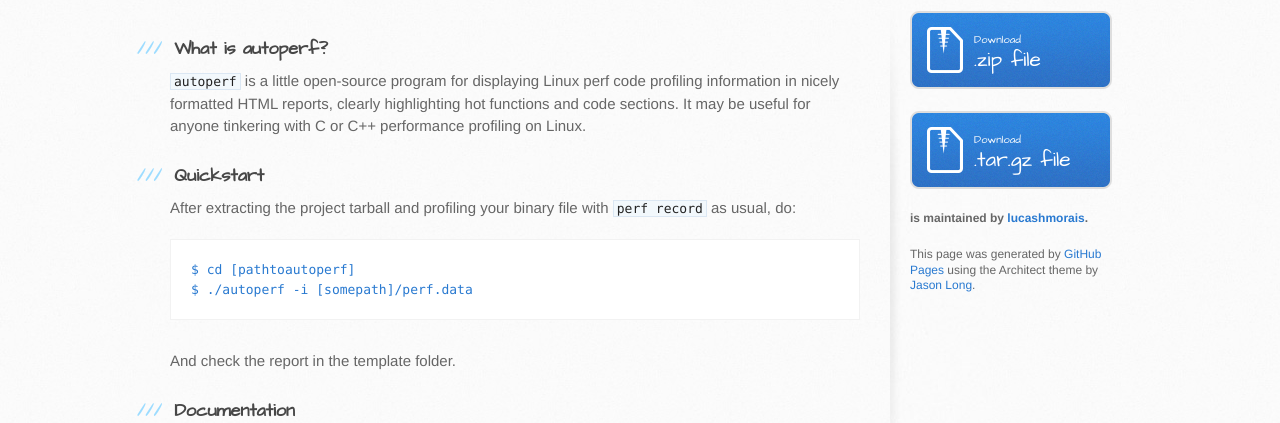
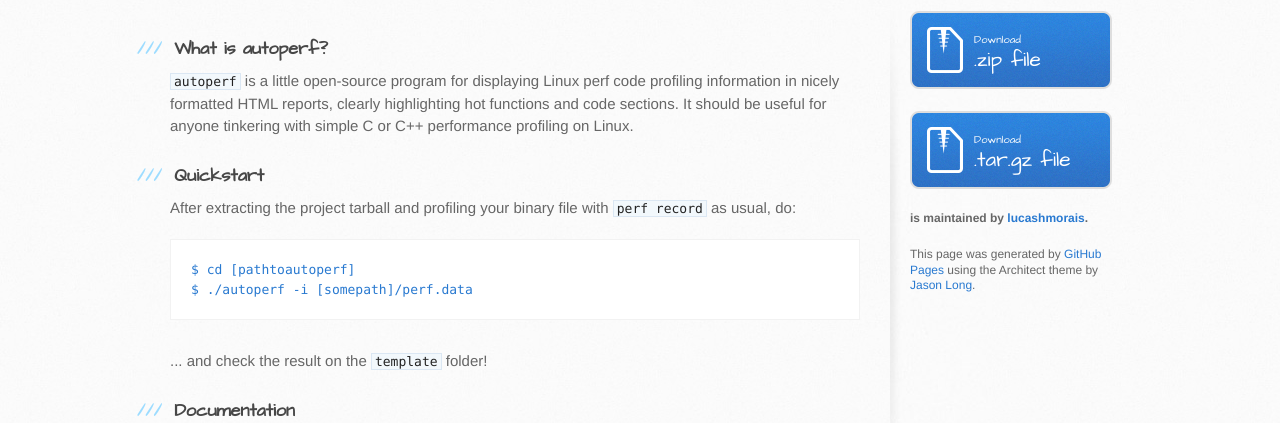
Before and after one commit to lucashmorais/autoperf, a plain HTML site: page index.html in a window 1280 px wide. Shown: the part 187-610 px from the top of the page. Drawn offline with Linux system fonts and the light colour scheme.

```diff
--- a/index.html
+++ b/index.html
@@ -31,7 +31,7 @@
           <h3>
 <a id="what-is-autoperf" class="anchor" href="#what-is-autoperf" aria-hidden="true"><span class="octicon octicon-link"></span></a>What is autoperf?</h3>
 
-<p><code>autoperf</code> is a little open-source program for displaying Linux perf code profiling information in nicely formatted HTML reports, clearly highlighting hot functions and code sections. It may be useful for anyone tinkering with C or C++ performance profiling on Linux.</p>
+<p><code>autoperf</code> is a little open-source program for displaying Linux perf code profiling information in nicely formatted HTML reports, clearly highlighting hot functions and code sections. It should be useful for anyone tinkering with simple C or C++ performance profiling on Linux.</p>
 
 <h3>
 <a id="quickstart" class="anchor" href="#quickstart" aria-hidden="true"><span class="octicon octicon-link"></span></a>Quickstart</h3>
@@ -42,7 +42,7 @@
 $ ./autoperf -i [somepath]/perf.data
 </code></pre>
 
-<p>And check the report in the template folder.</p>
+<p>... and check the result on the <code>template</code> folder!</p>
 
 <h3>
 <a id="documentation" class="anchor" href="#documentation" aria-hidden="true"><span class="octicon octicon-link"></span></a>Documentation</h3>
```
Also changed, not shown: params.json (+1 -1 lines).
